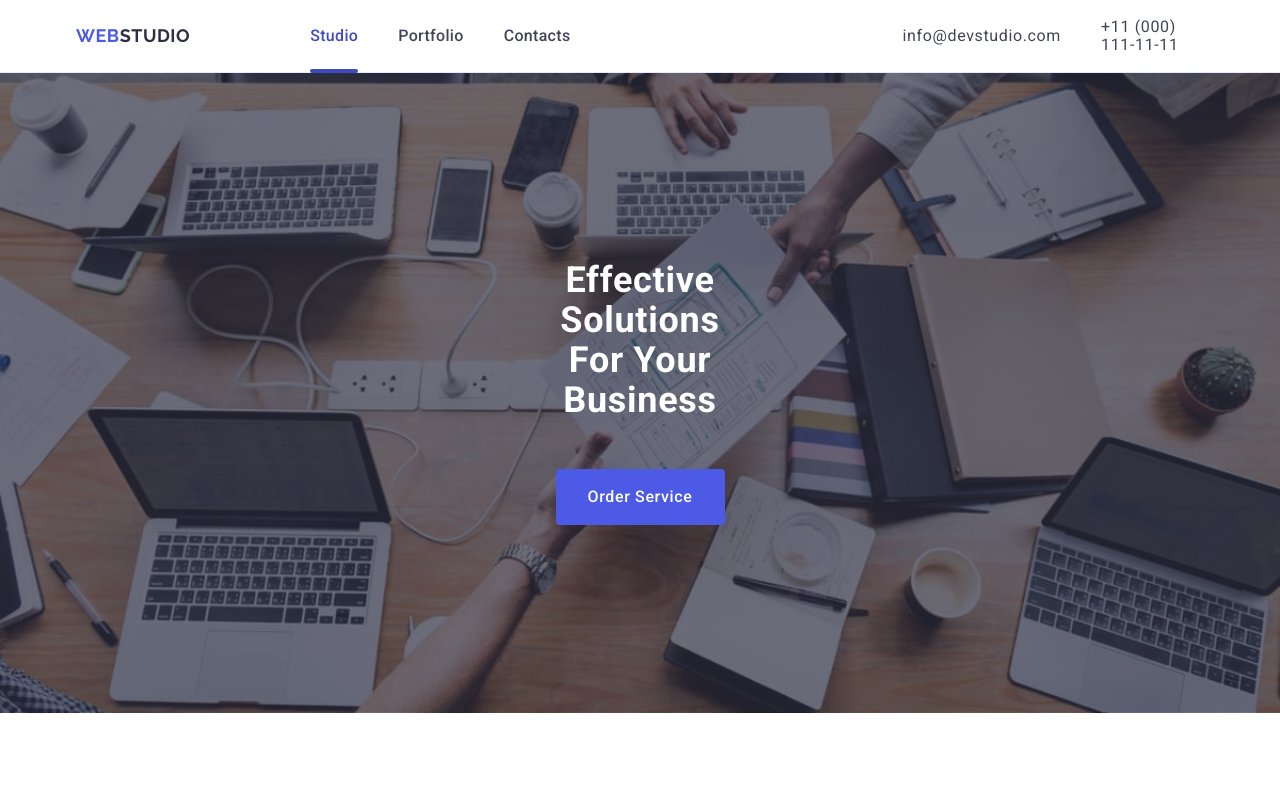
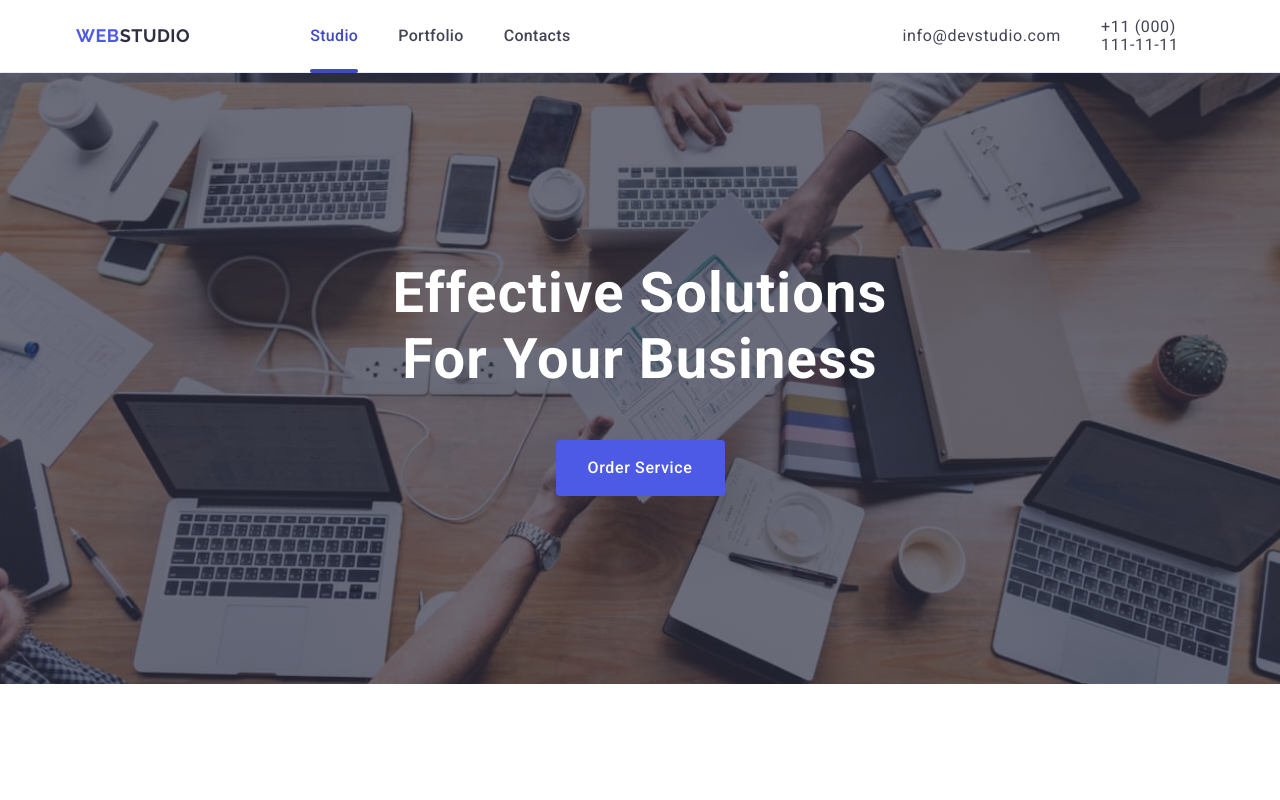
Before and after one commit to dkaliazin/goit-markup-hw-06, a plain HTML site: page index.html in a window 1280 px wide. Shown: the top 800 px of the page. Drawn offline with nearby package versions, Linux system fonts and the light colour scheme.

Commit message:
landing header

```diff
--- a/css/styles.css
+++ b/css/styles.css
@@ -99,6 +99,9 @@ p {
 
   width: 100%;
   z-index: 1000;*/
+}
+.landing-header {
+  max-width: 169px;
 }
 .header-box {
   display: flex;
@@ -257,7 +260,7 @@ p {
 }
 .landing-container {
 }
-.langing-header {
+.landing-header {
   max-width: 169px;
   color: #fff;
   text-align: center;
--- a/index.html
+++ b/index.html
@@ -58,7 +58,7 @@
       <!-- section 1 (Landing)-->
       <section id="Studio" class="section-landing">
         <div class="container">
-          <h1 class="langing-header">Effective Solutions for Your Business</h1>
+          <h1 class="landing-header">Effective Solutions for Your Business</h1>
           <button type="button" class="landing-button">Order Service</button>
         </div>
       </section>
```
